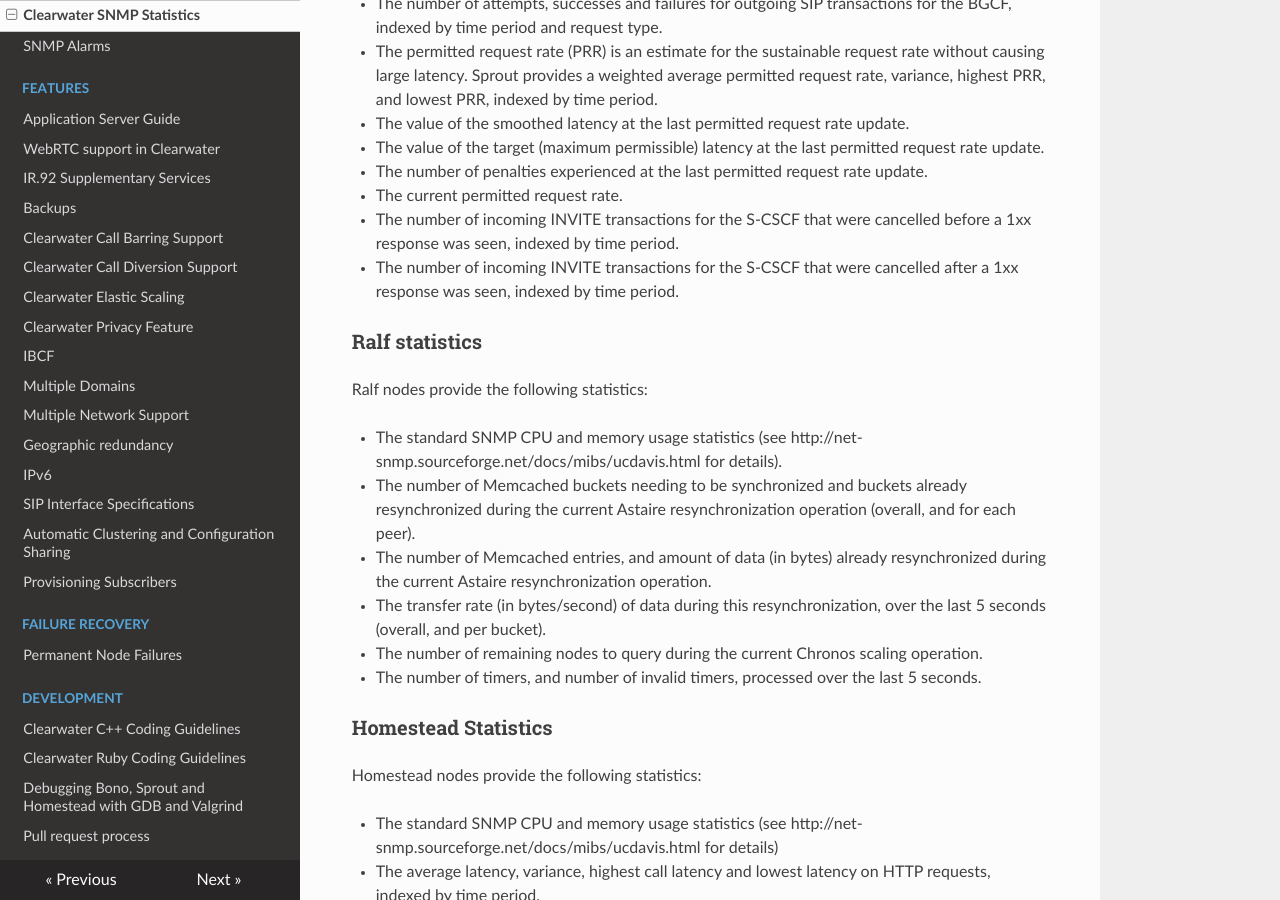
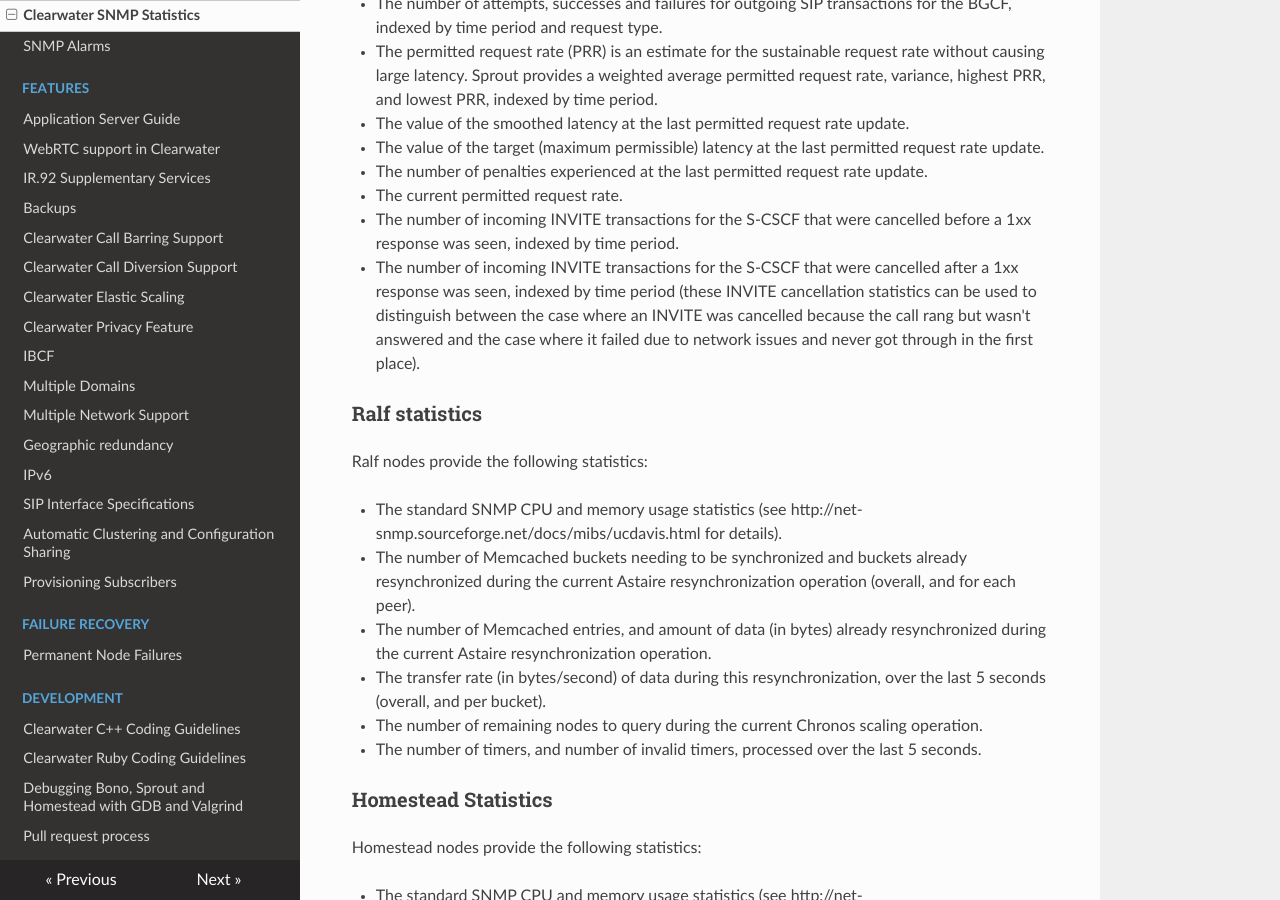
Before and after one commit to Metaswitch/clearwater-readthedocs, an MkDocs documentation site: the page built from docs/Clearwater_SNMP_Statistics.md, in a window 1280 px wide and 900 px high, scrolled down 3963 px. Built offline with MkDocs 1.6.1, drawn with Linux system fonts in a browser that asks for light colours; nearby versions of some CDN libraries; old or Windows-style settings are respelled for this version of MkDocs.

Commit message:
explain use

```diff
--- a/docs/Clearwater_SNMP_Statistics.md
+++ b/docs/Clearwater_SNMP_Statistics.md
@@ -106,7 +106,7 @@ Sprout nodes provide the following statistics:
 * The number of penalties experienced at the last permitted request rate update.
 * The current permitted request rate.
 * The number of incoming INVITE transactions for the S-CSCF that were cancelled before a 1xx response was seen, indexed by time period.
-* The number of incoming INVITE transactions for the S-CSCF that were cancelled after a 1xx response was seen, indexed by time period.
+* The number of incoming INVITE transactions for the S-CSCF that were cancelled after a 1xx response was seen, indexed by time period (these INVITE cancellation statistics can be used to distinguish between the case where an INVITE was cancelled because the call rang but wasn't answered and the case where it failed due to network issues and never got through in the first place).
 
 ### Ralf statistics
 
```
